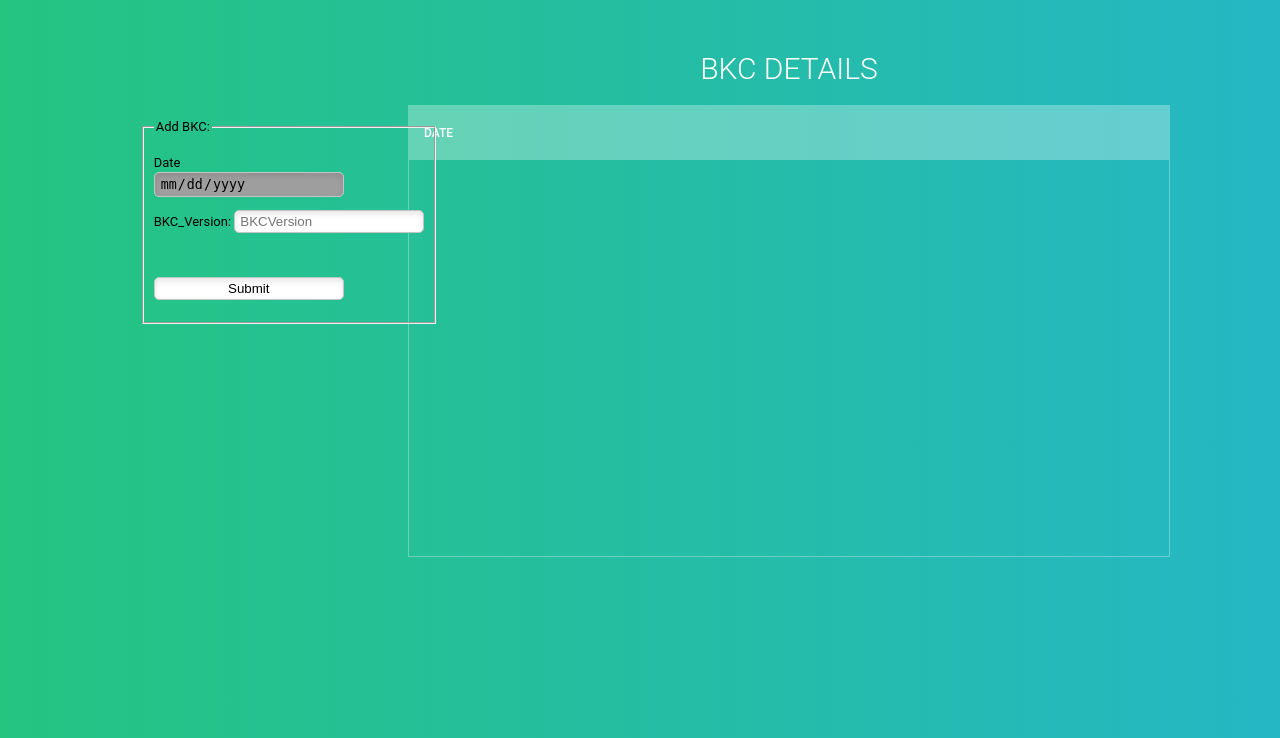
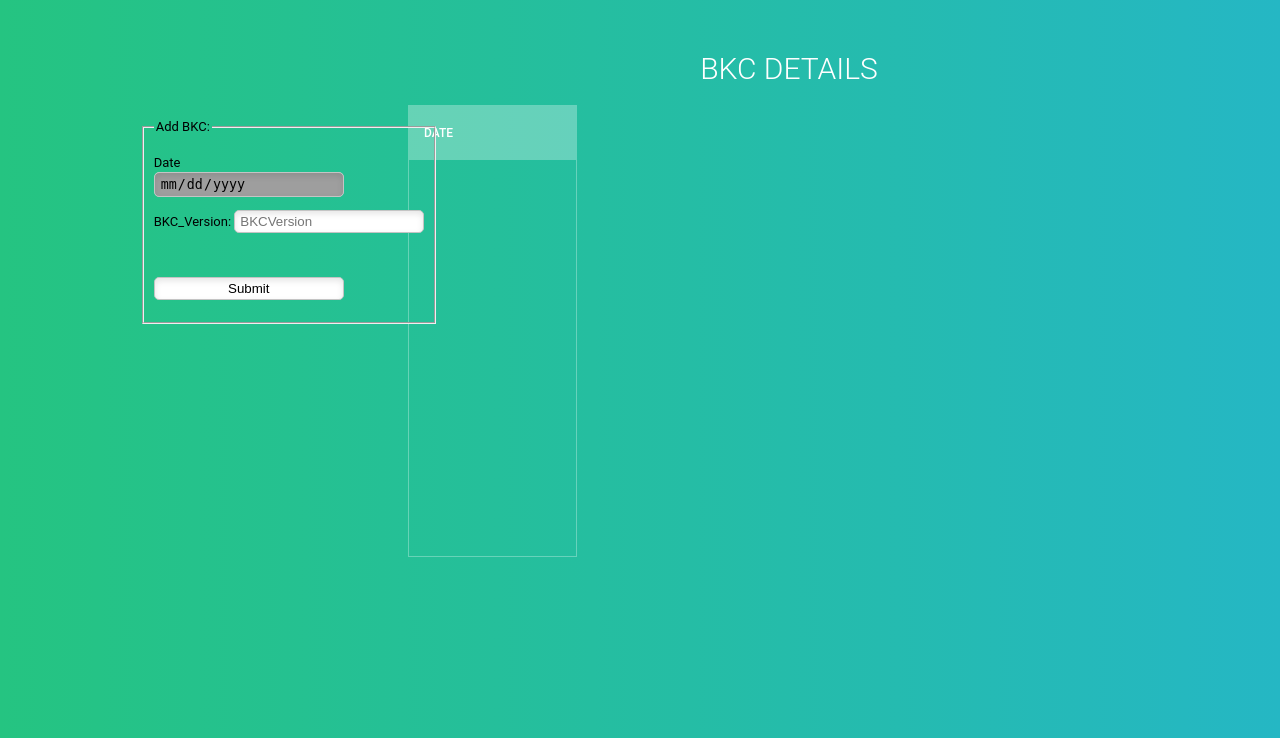
Before and after one commit to rahulmula/TCApp, a Flask app: page /bkcadd in a window 1280 px wide. Shown: the part 62-800 px from the top of the page. Run offline with Flask 2, Linux system fonts and the light colour scheme; lists and menus that the app fills with data are empty; some libraries are stand-ins or nearby versions; grey boxes are pictures that could not be loaded.

Commit message:
inicommit

```diff
--- a/templates/bkc.html
+++ b/templates/bkc.html
@@ -73,6 +73,9 @@ input {
     overflow-x:auto;
     margin-top: 0px;
     border: 1px solid rgba(255,255,255,0.3);
+    left: 40px;
+    top: 70px;
+    float: left;
   }
   th{
     padding: 20px 15px;
```
